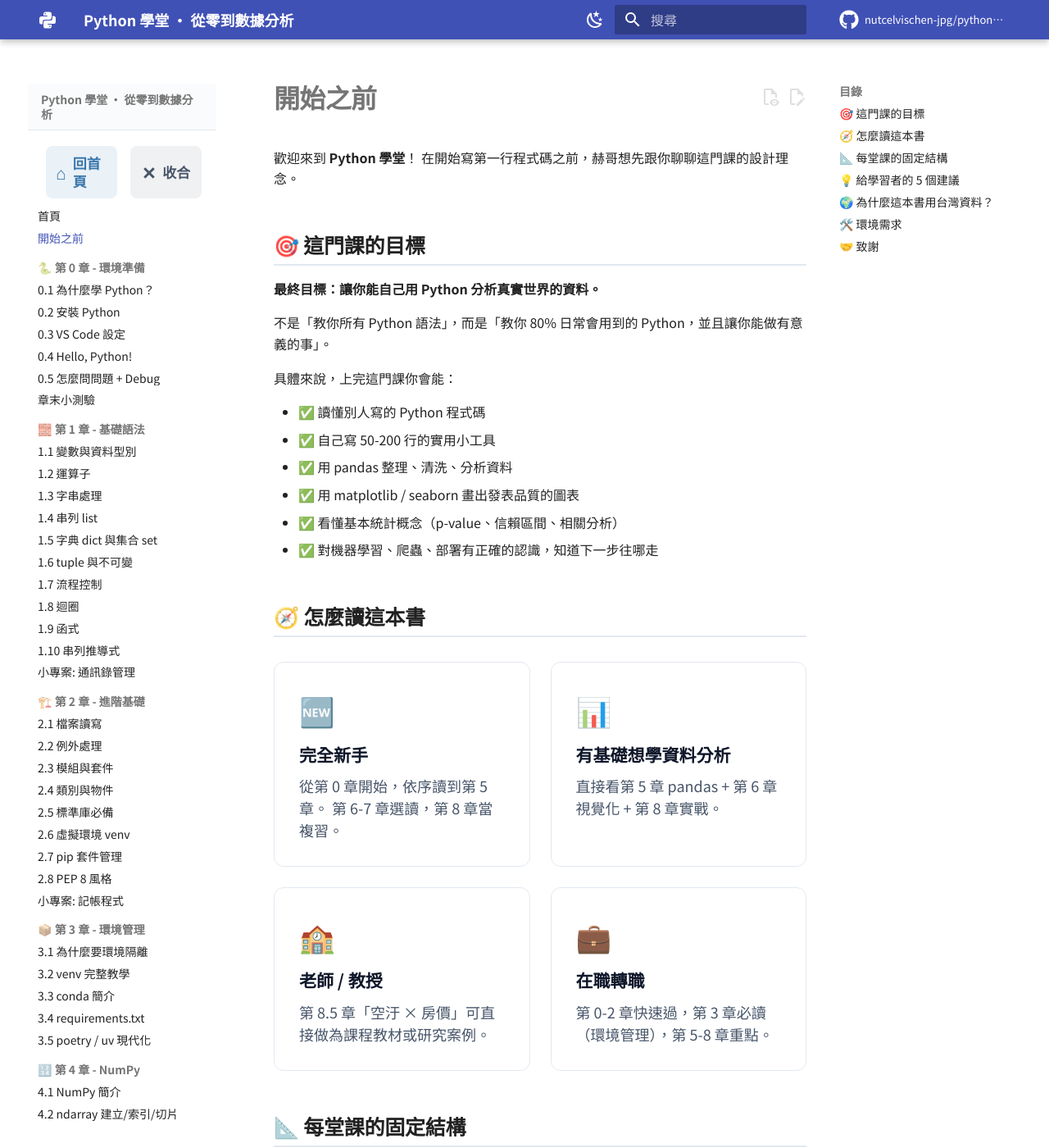
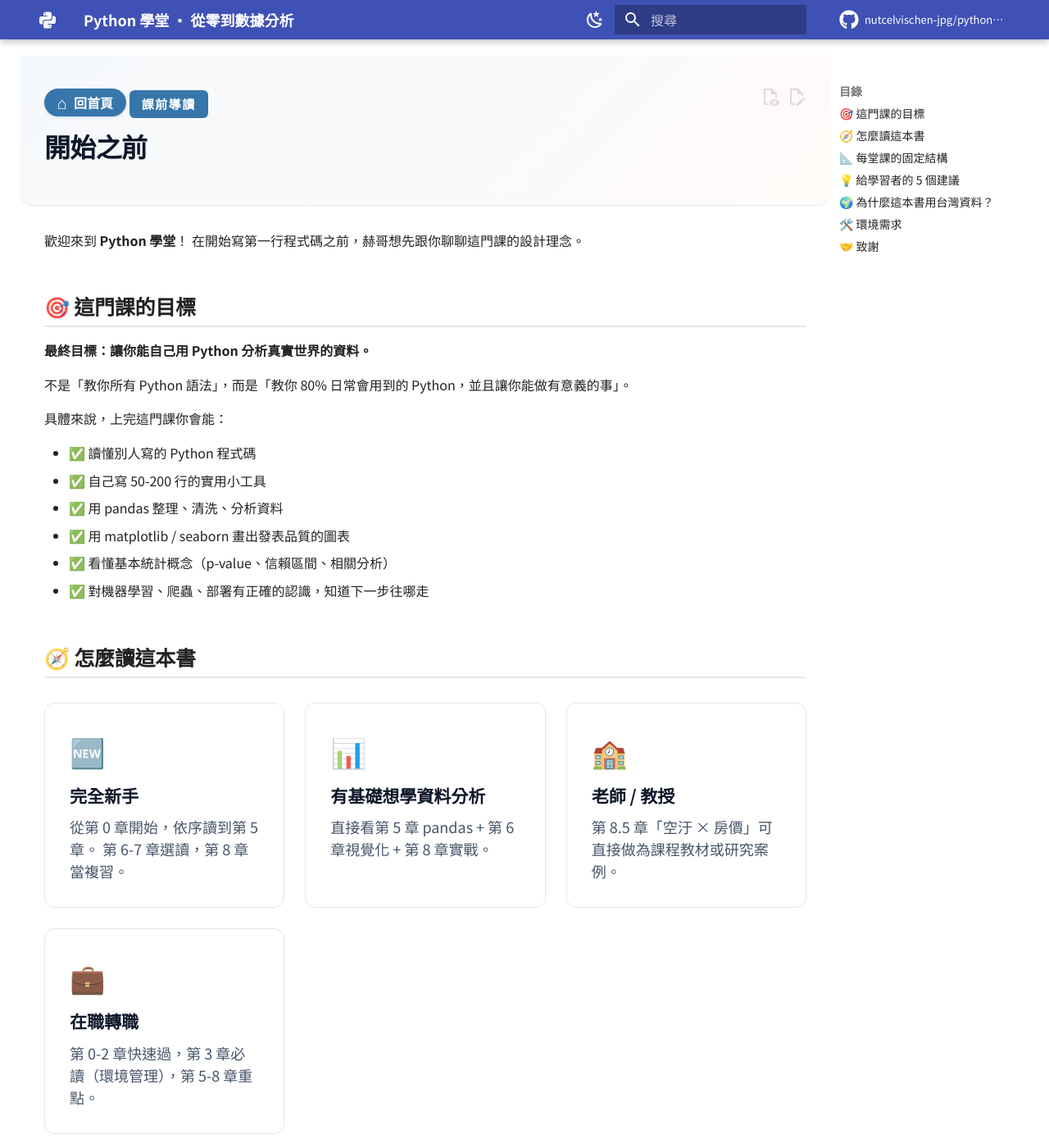
Before and after one commit to nutcelvischen-jpg/python-learning-site, an MkDocs documentation site: the page built from docs/intro.md, in a window 1280 px wide and 1400 px high. Shown: the whole window at 82% size. Built offline with MkDocs 1.6.1 and Material for MkDocs 9.7.7, drawn with Linux system fonts in a browser that asks for light colours; comment, search, counter and statistics services are not loaded.

Commit message:
refactor(sidebar): Apple.com 風格 — 漢堡統一控制 + 內容區回首頁
老大回饋: 參考 apple.com/tw/, 想要:
- 所有資訊都躲在漢堡鈕後 (不管桌面/手機, 預設完全無 sidebar)
- 按漢堡看到每個章節 + 參考資訊目錄
- 每個章節最上方有「⌂ 回首頁」按鈕

改動:
1. docs/assets/css/extra.css
   - 撤掉 a5e4434 桌面常駐 + 045a95f 桌面/手機各一套 CSS
   - 撤掉 3188f09 手機 width: 17rem 強制
   - 新統一邏輯: 任何 viewport 都 position: fixed + left: 0 + width: 17rem
     + transform: translateX(-100%) (預設完全藏)
   - 漢堡按鈕勾選時: transform: translateX(0) + visibility: visible
   - 雙保險: visibility: hidden + transition delay 避免 Telegram in-app browser bug
   - 桌面 grid 改 1fr 拿滿 (原本 [sidebar] [content] [toc], 沒有 sidebar 預留空間)
   - 加 .lesson-home-btn pill 按鈕樣式 (藍色, hover 加深)

2. docs/assets/js/custom.js
   - 撤掉 045a95f 「⌂首頁 + ✕收合」雙按鈕注入 (Apple.com 不需要)
   - 新增 addHomeToLessonHeader: 自動在每個 .lesson-header 內頂部
     注入「⌂ 回首頁」按鈕, 跳過首頁/intro 等沒 lesson-header 的頁
   - 三重保險: DOMContentLoaded + load + MutationObserver 10s

3. docs/intro.md
   - 包 lesson-header div 結構, 跟其他章節一致
   - 「開始之前」現在也是 lesson, 也會有「⌂ 回首頁」按鈕

效果:
- 桌面: 進站 → 沒 sidebar, 只看到主內容 + header ≡
- 手機: 同上, 進站沒有任何 drawer 干擾
- 漢堡 ≡ 按下 → drawer 從左滑出, 11 章節 + 5 附錄 + 開始之前 全部展開
- 點任一章節 → 跳頁 + drawer 自動關 + 看到該章頂部有藍色「⌂ 回首頁」按鈕
- 點 ⌂ → 跳回首頁
- 桌面/手機完全一致

```diff
--- a/docs/assets/css/extra.css
+++ b/docs/assets/css/extra.css
@@ -295,6 +295,43 @@
   border-radius: 0 0 16px 16px;
 }
 
+/* 「⌂ 回首頁」按鈕 (JS 注入到 lesson-header 最前面)
+   視覺: pill 形狀, 藍色, hover 加深, sticky 永遠在章節頂部
+   老大需求: Apple.com 風格, 每個章節最頂部有回首頁按鈕 */
+.lesson-home-btn {
+  display: inline-flex !important;
+  align-items: center;
+  gap: 0.4rem;
+  padding: 0.35rem 0.8rem !important;
+  margin-bottom: 0.8rem;
+  background: var(--python-blue, #3776AB) !important;
+  color: #ffffff !important;
+  border-radius: 999px;
+  font-size: 0.8rem;
+  font-weight: 600;
+  text-decoration: none !important;
+  box-shadow: 0 1px 3px rgba(55, 118, 171, 0.25);
+  transition: background 0.2s, transform 0.15s, box-shadow 0.2s;
+  width: fit-content;
+}
+
+.lesson-home-btn:hover {
+  background: #2C5F8F !important;
+  color: #ffffff !important;
+  transform: translateX(2px);
+  box-shadow: 0 2px 6px rgba(55, 118, 171, 0.35);
+}
+
+.lesson-home-btn__icon {
+  font-size: 1rem;
+  line-height: 1;
+  flex-shrink: 0;
+}
+
+.lesson-home-btn__text {
+  line-height: 1;
+}
+
 .lesson-header .chapter-tag {
   display: inline-block;
   padding: 0.25rem 0.75rem;
@@ -427,45 +464,41 @@
   background: linear-gradient(135deg, rgba(55, 118, 171, 0.15), rgba(255, 107, 53, 0.1));
 }
 
-/* ---------- Sidebar: 桌面常駐 + 手機漢堡控制 ---------- */
-/* 老大需求: 簡單版
-   - 桌面 ≥ 76.25em: sidebar 永遠顯示 (1de1473 行為)
-   - 手機 < 76.25em: drawer 從左滑出, 點 ✕ 收 (a5e4434 加寬)
-   - 章節**可收合** (推翻 1de1473 "永遠展開不能收合", 恢復 mkdocs 預設折疊)
-   - navigation.expand feature 仍讓所有章節預設展開, 使用者可以再手動折疊
-   - JS (custom.js) 加 ⌂ 首頁按鈕, 不動章節 toggle
-   - 這裡只負責: 寬度 + 縮排 + 桌面常駐 + ⌂ 首頁按鈕樣式 */
+/* ---------- Sidebar: 桌面/手機統一, 預設完全隱藏 ---------- */
+/* 老大需求: Apple.com 風格
+   - 不管桌面/手機, 預設完全無 sidebar
+   - 主內容拿 100% 寬度
+   - 漢堡按鈕未按時, 畫面只剩主內容 + header ≡
+   - 漢堡按鈕按下, drawer 從左滑出含 11 章節 + 5 附錄 + 開始之前
+   - 每個章節頁最頂部有「⌂ 回首頁」按鈕 (在內容區, 不是 sidebar)
+   - 這裡只負責: 統一 drawer 寬度 + 隱藏邏輯 + 動畫
+   - 桌面 ≥ 76.25em 跟手機 < 76.25em 用同一套 CSS (不再各自分媒體) */
 
+/* 任何 viewport: sidebar 預設完全藏到螢幕外 */
 .md-sidebar--primary {
-  width: 280px;
+  position: fixed !important;
+  top: 0 !important;
+  left: 0 !important;
+  width: 17rem !important;             /* 加寬給中文 (mkdocs 預設 12.1rem) */
+  height: 100% !important;
+  transform: translateX(-100%) !important;  /* 預設完全藏 */
+  transition: transform 0.25s cubic-bezier(0.4, 0, 0.2, 1) !important;
+  z-index: 5 !important;
+  background: var(--md-default-bg-color, #fff) !important;
+  box-shadow: none !important;
+  overflow-y: auto !important;
+  visibility: hidden !important;        /* 雙保險: 漢堡未按時徹底不渲染 */
+  transition: transform 0.25s cubic-bezier(0.4, 0, 0.2, 1),
+              visibility 0s linear 0.25s !important;
 }
 
-.md-sidebar--primary .md-nav__list .md-nav__list {
-  padding-left: 0.6rem;  /* 子章節縮排 */
-}
-
-/* 桌面寬度 (>= 76.25em) 時 sidebar 永遠顯示 */
-@media (min-width: 76.25em) {
-  .md-sidebar--primary {
-    display: block !important;
-    visibility: visible !important;
-  }
-}
-
-/* 手機加寬, 預設 12.1rem 中文會擠 */
-@media (max-width: 76.25em) {
-  .md-sidebar--primary {
-    width: 17rem !important;
-    /* 關鍵: mkdocs 預設 left: -12.1rem + 我們 width: 17rem → 有 4.9rem 露在螢幕外
-       解法: 改 left: 0 + transform: translateX(-100%) → 整個 17rem 完整推離螢幕 */
-    left: 0 !important;
-    transform: translateX(-100%) !important;
-    transition: transform 0.25s cubic-bezier(0.4, 0, 0.2, 1) !important;
-  }
-
-  /* 漢堡按鈕 (input#__drawer) 勾選時, drawer 滑進來 */
+/* 漢堡按鈕 (input#__drawer) 勾選時: drawer 滑進來 */
 [data-md-toggle="drawer"]:checked ~ .md-container .md-sidebar--primary {
   transform: translateX(0) !important;
+  visibility: visible !important;
+  transition: transform 0.25s cubic-bezier(0.4, 0, 0.2, 1),
+              visibility 0s linear 0s !important;
+  box-shadow: 0 0 24px rgba(0, 0, 0, 0.18) !important;
 }
 
 /* drawer 開啟時背景遮罩 */
@@ -473,69 +506,19 @@
   display: block !important;
 }
 
-  /* 確保漢堡按鈕在 drawer 之上 (z-index 5), 桌面固定看到 */
+/* 確保漢堡按鈕 (header 內) 在 drawer 之上 */
 .md-header__button.md-icon[for="__drawer"] {
   z-index: 10;
 }
+
+/* ---------- 內容區: 主內容拿 100% 寬度 (沒有 sidebar 預留空間) ---------- */
+/* mkdocs 預設 grid 會留 sidebar 寬度, 改用 1fr 拿滿 */
+@media (min-width: 76.25em) {
+  .md-grid {
+    grid-template-columns: 1fr !important;  /* 原本是 [sidebar] [content] [toc] */
   }
-
-/* ---------- Sidebar 頂部: ⌂ 首頁 + ✕ 收合 雙按鈕 (JS 注入) ---------- */
-/* 視覺: 兩個 pill 按鈕, 左 ⌂ 首頁 (藍), 右 ✕ 收合 (灰)
-   位置: 插在 logo label (md-nav__title) 下方, 第一個章節之上 */
-.md-sidebar--primary .md-sidebar-top-buttons {
-  list-style: none;
-  margin: 0.4rem 0.5rem 0.6rem;
-  padding: 0;
-  display: flex;
-  gap: 0.4rem;
+  /* TOC 預設右側, 維持原樣 */
+  .md-sidebar--secondary {
+    /* mkdocs 預設 display, 維持 */
   }
-
-.md-sidebar--primary .md-top-btn {
-  flex: 1;
-  display: flex !important;
-  align-items: center;
-  justify-content: center;
-  gap: 0.4rem;
-  padding: 0.5rem 0.6rem !important;
-  border-radius: 8px;
-  font-weight: 600 !important;
-  font-size: 0.85rem !important;
-  text-decoration: none !important;
-  cursor: pointer;
-  transition: background 0.2s, transform 0.15s, color 0.2s;
-  user-select: none;
 }
-
-.md-sidebar--primary .md-top-btn--home {
-  background: rgba(55, 118, 171, 0.10) !important;  /* python-blue 10% */
-  color: var(--python-blue, #3776AB) !important;
-}
-
-.md-sidebar--primary .md-top-btn--home:hover {
-  background: rgba(55, 118, 171, 0.20) !important;
-  transform: translateX(2px);
-}
-
-.md-sidebar--primary .md-top-btn--close {
-  background: rgba(71, 85, 105, 0.08) !important;  /* ink-gray 8% */
-  color: var(--ink-gray, #475569) !important;
-}
-
-.md-sidebar--primary .md-top-btn--close:hover {
-  background: rgba(255, 107, 53, 0.15) !important;  /* hover 變橘色 */
-  color: var(--creative-orange, #FF6B35) !important;
-}
-
-.md-sidebar--primary .md-top-btn__icon {
-  font-size: 1.05rem;
-  line-height: 1;
-  flex-shrink: 0;
-}
-
-/* ---------- Sidebar 頂部: logo label 微調 (跟雙按鈕有視覺分界) ---------- */
-.md-sidebar--primary .md-nav__title {
-  border-bottom: 1px solid var(--line-soft, #E2E8F0);
-  padding: 0.5rem 0.8rem !important;
-  background: var(--paper-white, #FAFBFC);
-  user-select: none;
-}
--- a/docs/assets/js/custom.js
+++ b/docs/assets/js/custom.js
@@ -17,63 +17,55 @@
   });
 })();
 
-/* Sidebar: 頂部 ⌂ 首頁 + ✕ 收合 雙按鈕 (JS 注入)
-   mkdocs 預設 sidebar 頂部是 label.md-nav__title[for=__drawer] (logo + 站名)
-   點它會 toggle drawer (桌面的常駐 sidebar 不受影響)
-   我們在 logo label 下方插入一排兩個獨立按鈕:
-     - ⌂ 首頁: 直接回首頁 (a 連結)
-     - ✕ 收合: 點下去 toggle drawer (label[for=__drawer], 視覺上跟漢堡按鈕同步)
+/* (Apple.com 風格) 不再注入 sidebar 內按鈕
+   漢堡按鈕 = 唯一 toggle, 點 logo 不回首頁
+   「⌂ 回首頁」按鈕由 lesson-header 模板在內容區頂部提供 */
 
-   注意: 桌面常駐 sidebar 時, 這兩按鈕仍顯示 (一致勝過聰明, 老大要求簡單)
+/* 在每個章節頁 .lesson-header 內頂部加一個「⌂ 回首頁」按鈕
+   老大需求: Apple.com 風格, 每個章節最頂部有回首頁按鈕
+   注意: 跳過首頁 (/) 跟附錄/intro 等非章節頁 (沒 .lesson-header) */
+(function() {
+  function addHomeToLessonHeader() {
+    var header = document.querySelector('.md-content .lesson-header');
+    if (!header) return;  // 首頁/附錄/intro 沒 lesson-header, 跳過
+    if (header.querySelector('.lesson-home-btn')) return;  // 避免重複
 
-   改用 MutationObserver 監聽, 處理 Telegram in-app browser / 慢載入情境 */
-(function() {
-  function addTopButtons() {
-    var sidebar = document.querySelector('.md-sidebar--primary .md-nav--primary');
-    if (!sidebar) return;
-    if (sidebar.querySelector('.md-sidebar-top-buttons')) return;  // 避免重複
+    var logoHref = document.querySelector('a.md-header__button.md-logo');
+    var siteRoot = logoHref ? logoHref.getAttribute('href') : './';
+    // 確保是絕對路徑 (含 /)
+    if (siteRoot === '.' || siteRoot === '') siteRoot = './';
+    // 從 logo href 推回網站根 (logo 永遠指向首頁)
+    // mkdocs 內 logo href 通常是 "." 或 ".." 或 "/"
+    // 統一: 如果不是以 / 開頭, 改用 ./
+    if (!siteRoot.startsWith('/') && !siteRoot.startsWith('http')) {
+      siteRoot = './';
+    }
 
-    var siteRoot = document.querySelector('a.md-header__button.md-logo');
-    siteRoot = siteRoot ? siteRoot.getAttribute('href') : './';
+    var btn = document.createElement('a');
+    btn.href = siteRoot;
+    btn.className = 'lesson-home-btn';
+    btn.setAttribute('aria-label', '回首頁');
+    btn.title = '回首頁';
+    btn.innerHTML =
+      '<span class="lesson-home-btn__icon" aria-hidden="true">⌂</span>' +
+      '<span class="lesson-home-btn__text">回首頁</span>';
 
-    // 包在一個 li 裡, 跟其他 md-nav__item 同級, 視覺一致
-    var container = document.createElement('li');
-    container.className = 'md-nav__item md-sidebar-top-buttons';
-    container.innerHTML =
-      '<a href="' + siteRoot + '" class="md-nav__link md-top-btn md-top-btn--home" title="回首頁">' +
-        '<span class="md-top-btn__icon" aria-hidden="true">⌂</span>' +
-        '<span class="md-ellipsis">回首頁</span>' +
-      '</a>' +
-      '<label class="md-nav__link md-top-btn md-top-btn--close" for="__drawer" title="收合選單">' +
-        '<span class="md-top-btn__icon" aria-hidden="true">✕</span>' +
-        '<span class="md-ellipsis">收合</span>' +
-      '</label>';
-
-    // 插在第一個章節 li 之前 (logo label 之後)
-    var firstNavItem = sidebar.querySelector('ul.md-nav__list > li');
-    if (firstNavItem && firstNavItem.parentNode) {
-      firstNavItem.parentNode.insertBefore(container, firstNavItem);
-    } else {
-      sidebar.insertBefore(container, sidebar.firstChild);
-    }
+    // 插到 lesson-header 最前面 (在 .chapter-tag / h1 之上)
+    header.insertBefore(btn, header.firstChild);
   }
 
-  // 三重保險: DOMContentLoaded + load + MutationObserver
+  // 三重保險 (含 MutationObserver 處理 SPA / 慢載入)
   function tryInject() {
-    addTopButtons();
+    addHomeToLessonHeader();
   }
   document.addEventListener('DOMContentLoaded', tryInject);
   window.addEventListener('load', tryInject);
 
-  // MutationObserver: 監聽 sidebar 是否被加進 DOM (處理 SPA-like / 慢載入 / Telegram in-app browser)
   if (typeof MutationObserver !== 'undefined') {
-    var observer = new MutationObserver(function(mutations) {
-      if (document.querySelector('.md-sidebar--primary .md-nav--primary')) {
-        addTopButtons();
-      }
+    var observer = new MutationObserver(function() {
+      addHomeToLessonHeader();
     });
     observer.observe(document.documentElement, { childList: true, subtree: true });
-    // 10 秒後停止觀察 (避免一直跑)
     setTimeout(function() { observer.disconnect(); }, 10000);
   }
 })();
--- a/docs/intro.md
+++ b/docs/intro.md
@@ -2,7 +2,10 @@
 title: 開始之前
 ---
 
-# 開始之前
+<div class="lesson-header">
+  <span class="chapter-tag">課前導讀</span>
+  <h1>開始之前</h1>
+</div>
 
 歡迎來到 **Python 學堂**！ 在開始寫第一行程式碼之前，赫哥想先跟你聊聊這門課的設計理念。
 
```
Lines whose indentation alone changed are shown as unchanged.
